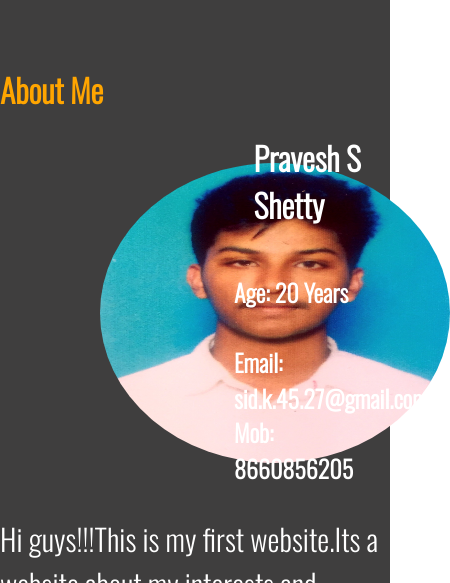
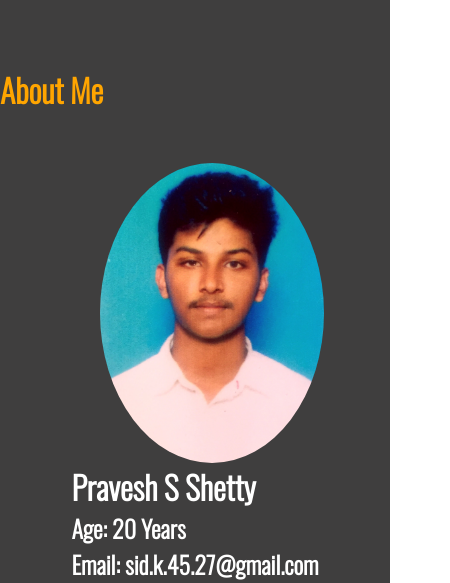
Before and after one commit to Pravesh45/Pravesh45.github.io, a plain HTML site: page index.html in a window 390 px wide. Shown: the part 850-1433 px from the top of the page, 450 px wide, since content can reach past the window. Drawn offline with nearby package versions, Linux system fonts and the light colour scheme.

Commit message:
adding mobile friendliness

```diff
--- a/index.html
+++ b/index.html
@@ -24,11 +24,17 @@
     <div class="second">
         <br><br><br>
         <h1 id="about">About Me</h1>
-        <img class="me" src="./Images/IMG_7606.JPG" alt="">
-        <h1 class="name">Pravesh S Shetty</h1>
-        <h2 class="age">Age: 20 Years</h2>
-        <h2 class="email">Email: sid.k.45.27@gmail.com</h2>
-        <h2 class="mob">Mob: 8660856205</h2><br><br>
+        <div class="detail">
+          <img class="me" id="img1" src="./Images/IMG_7606.JPG" alt="">
+          <div class="me" id="name">
+            <div class="de">
+            <h1>Pravesh S Shetty</h1>
+            <h2>Age: 20 Years</h2>
+            <h2>Email: sid.k.45.27@gmail.com</h2>
+            <h2>Mob: 8660856205</h2>
+            </div>
+          </div>
+        </div>
         <p class="par">Hi guys!!!This is my first website.Its a website about my interests and education.Hope you guys like it.Do follow me on Insta and Facebook</p>
         <a class="insta" target="_blank" href="https://www.instagram.com/pravesh_45"><i title="Instagram" class="fab fa-instagram"></i></a>
         <a class="fb" target="_blank" href="https://www.facebook.com/pravesh.shetty.3"><i title="Facebook" class="fab fa-facebook-square"></i></a>
--- a/style.css
+++ b/style.css
@@ -1,5 +1,8 @@
+.first{
+    display:flex;
+}
 .inner{
-    display:inline-block;
+    flex:1;
     width:280px;
     height:50px;
     color:white;
@@ -49,12 +52,13 @@ a{
 .link1:link,.link1:visited{
     color:white;
 }
-.me{
+#img1{
     width:350px;
     height:300px;
     margin-left:100px;
     margin-top:50px;
     border-radius:60%;
+    flex:0.5;
 }
 .second{
     font-family: 'Oswald', sans-serif;
@@ -64,25 +68,16 @@ a{
     height:700px;
     width:100vw;
 }
-.name{
-    position:absolute;
-    top:20%;
-    left:65%;
+.detail{
+    display:flex;
+    flex-wrap: wrap;
 }
-.age{
-    position: absolute;
-    top:40%;
-    left:60%;
+#name{
+    flex:1;
+    display:flex;
 }
-.email{
-    position: absolute;
-    top:50%;
-    left:60%;
-}
-.mob{
-    position: absolute;
-    top:60%;
-    left:60%;
+.de{
+    margin:auto;
 }
 .par{
     font-size:30px;
```
Also changed, not shown: test.html (added).
